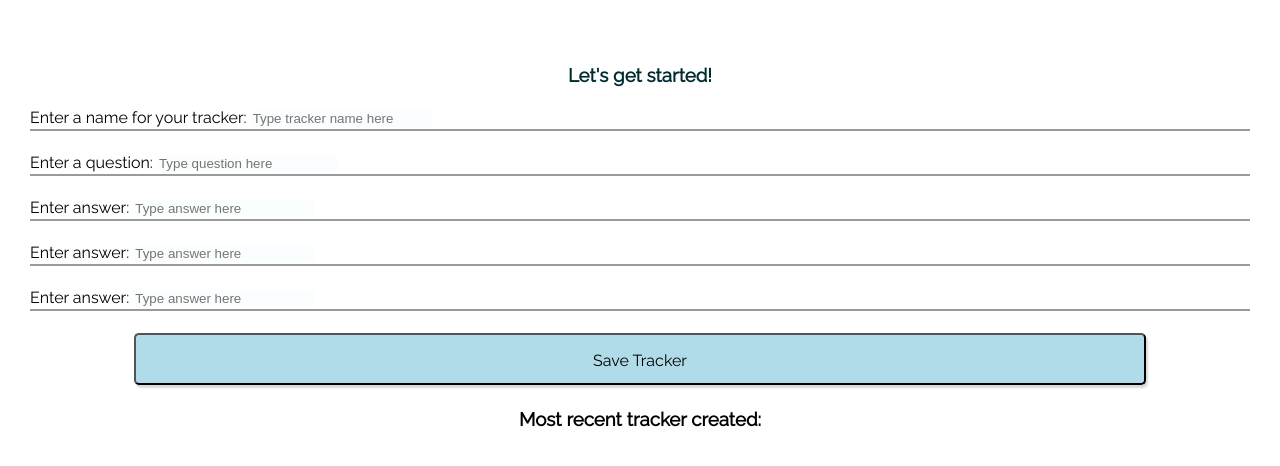
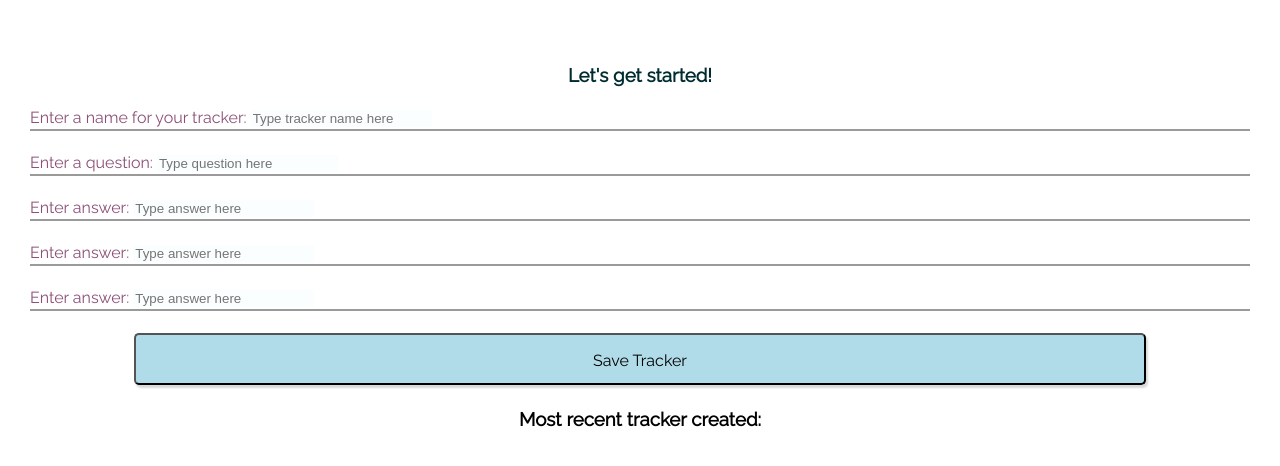
Before and after one commit to chinhle23-zz/monitorme, a Django app: page /tracker/create/ in a window 1280 px wide. Shown: the part 133-599 px from the top of the page. Run offline with Django 3.2, Linux system fonts and the light colour scheme; the visitor is signed in with stand-in values (Sample User, id 1); data that the repository does not hold is empty; some libraries are stand-ins or nearby versions.

Commit message:
Change minor color to trackercreate

```diff
--- a/core/templates/core/trackergroup_create.html
+++ b/core/templates/core/trackergroup_create.html
@@ -8,23 +8,23 @@
     {% csrf_token %}
 
     <div class="login-row">
-        <span class="formline">{{ form.tracker_name.label_tag}}</span>
-        <span class="formlineplaceholder">{{ form.tracker_name }}</span>
+        <span class="formline purple">{{ form.tracker_name.label_tag}}</span>
+        <span class="formlinetext">{{ form.tracker_name }}</span>
     </div>
     <div class="login-row">
-        <span class="formline">{{ form.question_description.label_tag}}</span>
+        <span class="formline purple">{{ form.question_description.label_tag}}</span>
         <span>{{ form.question_description }}</span>
     </div>
     <div class="login-row">
-        <span class="formline">{{ form.answer_name1.label_tag}}</span>
+        <span class="formline purple">{{ form.answer_name1.label_tag}}</span>
         <span>{{ form.answer_name1 }}</span>
     </div>
     <div class="login-row">
-        <span class="formline">{{ form.answer_name2.label_tag}}</span>
+        <span class="formline purple">{{ form.answer_name2.label_tag}}</span>
         <span>{{ form.answer_name2 }}</span>
     </div>
     <div class="login-row">
-        <span class="formline">{{ form.answer_name3.label_tag}}</span>
+        <span class="formline purple">{{ form.answer_name3.label_tag}}</span>
         <span>{{ form.answer_name3 }}</span>
     </div>
     <button class="button button2" type='Submit'>Save Tracker</button>
```
